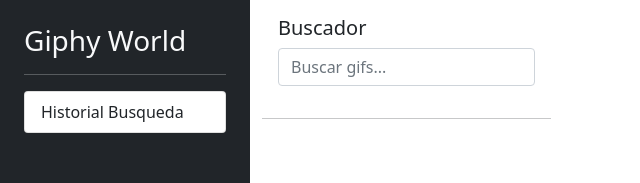
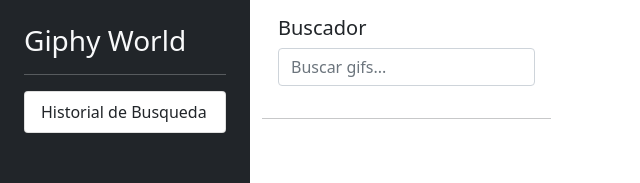
Before and after one commit to mbelduque/angular-api-giphy-app, an Angular app: page / in a window 1280 px wide. Shown: the top 183 px of the page, without its empty margins (0-640 px from the left). Built offline with nearby package versions, Linux system fonts and the light colour scheme.

Commit message:
add search method for record gifs

```diff
--- a/src/app/shared/sidebar/sidebar.component.html
+++ b/src/app/shared/sidebar/sidebar.component.html
@@ -2,10 +2,11 @@
   <h3 class="text-light">Giphy World</h3>
   <hr class="text-light">
   <div class="list-group list-reset">
-    <a class="list-group-item list-group-item-action" href="#">Historial Busqueda</a>
+    <a class="list-group-item list-group-item-action" href="#">Historial de Busqueda</a>
   </div>
   <div class="mt-3">
-    <ul *ngFor="let gif of record">
+    <ul *ngFor="let gif of record"
+        (click)="search(gif)">
       <li class="text-light">{{gif | titlecase}}</li>
     </ul>
   </div>
--- a/src/app/shared/sidebar/sidebar.component.ts
+++ b/src/app/shared/sidebar/sidebar.component.ts
@@ -1,4 +1,4 @@
-import { Component, OnInit } from '@angular/core';
+import {Component, OnInit} from '@angular/core';
 
 import {GifsService} from "../../gifs/services/gifs.service";
 
@@ -9,7 +9,8 @@
 })
 export class SidebarComponent implements OnInit {
 
-  constructor(private gifService: GifsService) { }
+  constructor(private gifService: GifsService) {
+  }
 
   ngOnInit(): void {
   }
@@ -18,4 +19,7 @@
     return this.gifService.record;
   }
 
+  search(gif: string) {
+    this.gifService.search(gif);
+  }
 }
```
